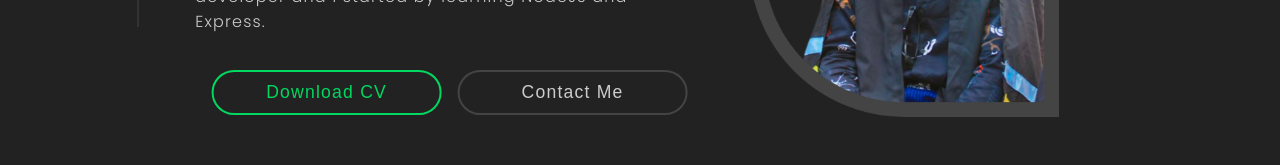
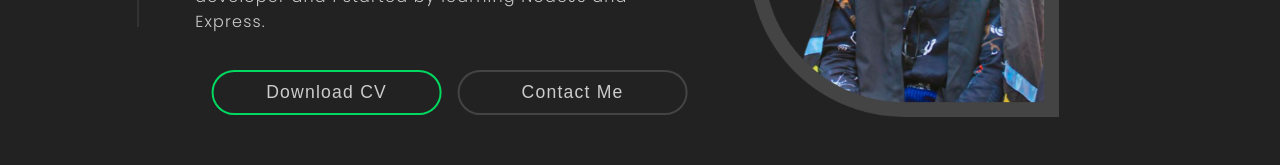
Before and after one commit to Mechack08/portfolio, a React (Create React App) app: page / in a window 1280 px wide. Shown: the part 452-617 px from the top of the page. Built offline with nearby package versions, Linux system fonts and the light colour scheme.

Commit message:
Fix CV download bug by importing the CV file first than use it.

```diff
--- a/src/components/Banner.jsx
+++ b/src/components/Banner.jsx
@@ -1,5 +1,6 @@
 import React from "react";
 import { FaLinkedinIn, FaTwitter, FaGithub, FaDribbble } from "react-icons/fa";
+import CV from "../assets/cv/Cv 8pro English.pdf";
 
 const Banner = () => {
   return (
@@ -51,8 +52,14 @@ const Banner = () => {
         <img src="./8pro-2-removebg-2.png" alt="kambalemechack" />
       </div>
       <div className="buttons">
-        <button>Download CV</button>
-        <button>Contact me</button>
+        <button>
+          <a href={CV} download="kambale-mechack-cv">
+            Download CV
+          </a>
+        </button>
+        <button>
+          <a href="#contact">Contact me</a>
+        </button>
       </div>
     </div>
   );
```
